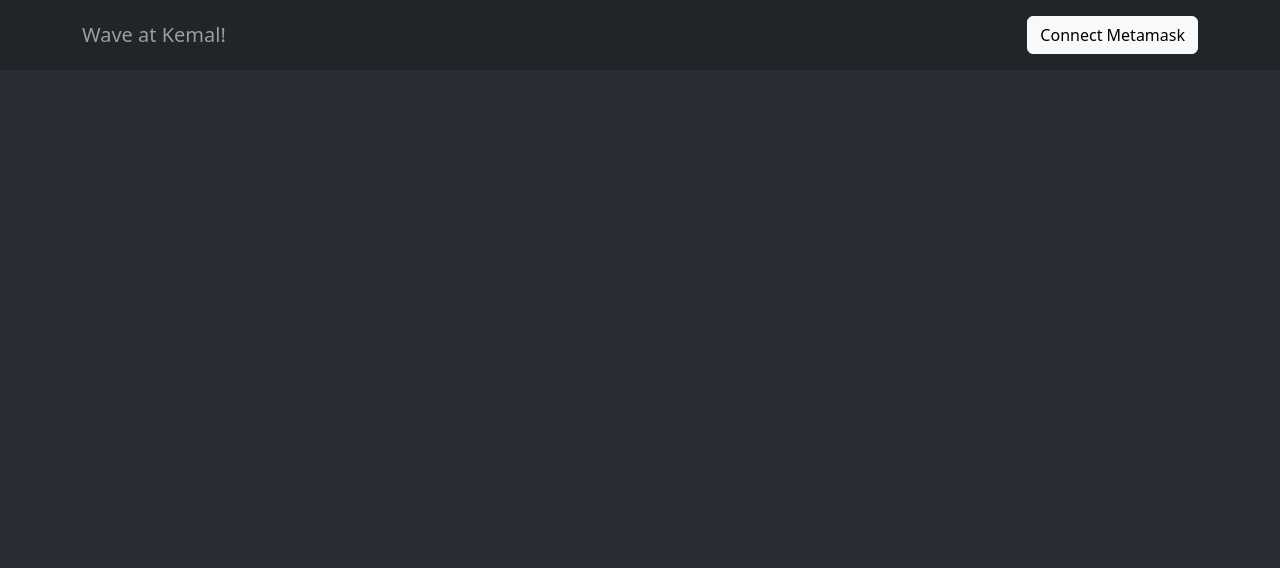
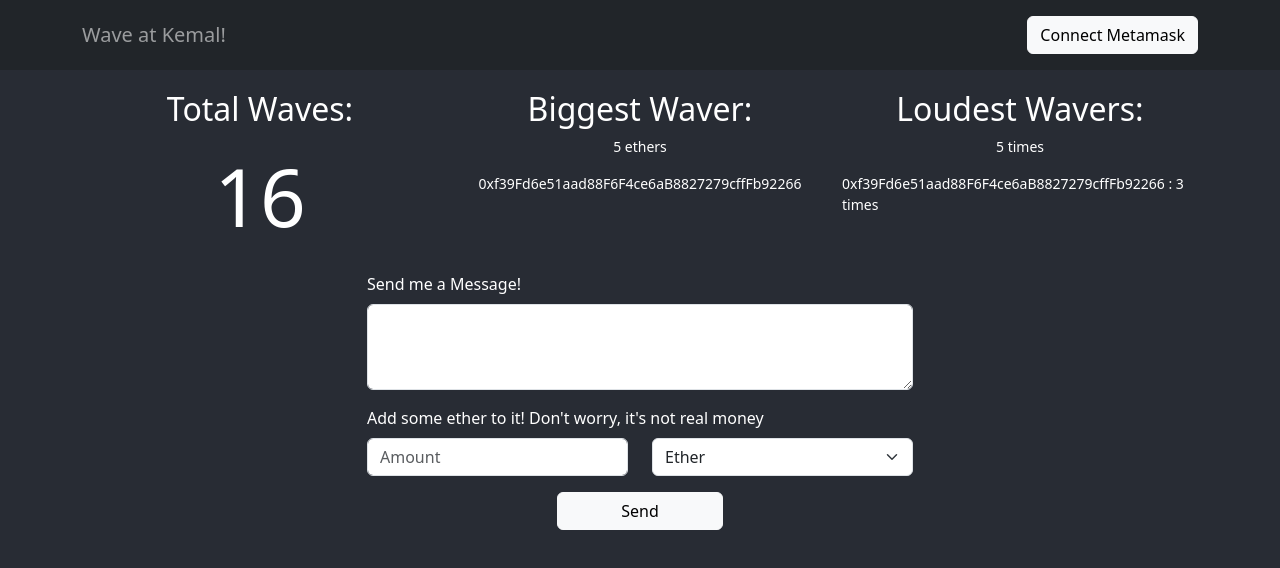
Before and after one commit to ardilgulez/wave-dapp-v2, a React (Create React App) app: page / in a window 1280 px wide. Shown: the top 568 px of the page. Built offline with nearby package versions, Linux system fonts and the light colour scheme.

Commit message:
Improved UI, separated metamask code

```diff
--- a/src/App.js
+++ b/src/App.js
@@ -1,48 +1,27 @@
 import { ethers } from "ethers";
 import { useEffect, useState } from "react";
 import NavBar from "./components/NavBar";
+import Stats from "./components/Stats";
 
 import "./App.css";
+import WaveBox from "./components/WaveBox";
+import { connectWallet, checkUserAccounts } from "./metamask-utils";
 
 const App = () => {
     const [account, setAccount] = useState(null);
-    const connectWallet = async () => {
-        const { ethereum } = window;
-        if (!ethereum) {
-            console.log("Metamask not connected");
-        } else {
-            const accounts = await ethereum.request({
-                method: "eth_requestAccounts",
-            });
-            setAccount(accounts[0]);
-        }
-    };
-
-    const checkUserAccounts = async () => {
-        const { ethereum } = window;
-        if (!ethereum) {
-            console.log("Metamask not connected");
-        } else {
-            let accounts = await ethereum.request({
-                method: "eth_accounts",
-            });
-            setAccount(accounts[0]);
-
-            ethereum.on("accountsChanged", async () => {
-                accounts = await ethereum.enable();
-                const account = accounts[0];
-                setAccount(account);
-            });
-        }
-    };
 
     useEffect(() => {
-        checkUserAccounts();
+        checkUserAccounts(window, setAccount)();
     });
 
     return (
         <div className="App">
-            <NavBar account={account} connectWallet={connectWallet} />
+            <NavBar
+                account={account}
+                connectWallet={connectWallet(window, setAccount)}
+            />
+            <Stats />
+            <WaveBox />
         </div>
     );
 };
--- a/src/components/NavBar.js
+++ b/src/components/NavBar.js
@@ -5,7 +5,6 @@ import Button from "react-bootstrap/Button";
 import "./NavBar.css";
 
 const NavBar = ({ account, connectWallet }) => {
-    console.log(account);
     return (
         <Navbar bg="dark" variant="dark">
             <Container>
--- /dev/null
+++ b/src/components/Stats.css
@@ -0,0 +1,29 @@
+.stats {
+    margin-top: 20px;
+}
+
+.stats-item {
+    font-size: 0.875rem;
+}
+
+.wave-count-column {
+    display: flex;
+    justify-content: flex-start;
+    flex-direction: column;
+    align-items: center;
+}
+
+.wave-count {
+    font-size: 5rem;
+}
+
+.stats-column {
+    display: flex;
+    justify-content: flex-start;
+    align-items: center;
+    flex-direction: column;
+}
+
+.stats-title {
+    justify-self: center;
+}
--- /dev/null
+++ b/src/components/Stats.js
@@ -0,0 +1,38 @@
+import React from "react";
+
+import Col from "react-bootstrap/Col";
+import Container from "react-bootstrap/Container";
+import Row from "react-bootstrap/Row";
+
+import "./Stats.css";
+
+const Stats = () => {
+    return (
+        <div className="stats">
+            <Container>
+                <Row>
+                    <Col lg={4} className="stats-column">
+                        <h2 className="stats-title">Total Waves:</h2>
+                        <p className="wave-count">16</p>
+                    </Col>
+                    <Col lg={4} className="stats-column">
+                        <h2 className="stats-title">Biggest Waver:</h2>
+                        <p className="stats-item">5 ethers</p>
+                        <p className="stats-item">
+                            0xf39Fd6e51aad88F6F4ce6aB8827279cffFb92266
+                        </p>
+                    </Col>
+                    <Col lg={4} className="stats-column">
+                        <h2 className="stats-title">Loudest Wavers:</h2>
+                        <p className="stats-item">5 times</p>
+                        <p className="stats-item">
+                            0xf39Fd6e51aad88F6F4ce6aB8827279cffFb92266 : 3 times
+                        </p>
+                    </Col>
+                </Row>
+            </Container>
+        </div>
+    );
+};
+
+export default Stats;
--- /dev/null
+++ b/src/components/WaveBox.css
@@ -0,0 +1,7 @@
+.wave-box {
+    padding: 25px 0 0 0;
+}
+
+.send-button {
+    width: 100%;
+}
--- /dev/null
+++ b/src/components/WaveBox.js
@@ -0,0 +1,57 @@
+import React from "react";
+import Button from "react-bootstrap/Button";
+import Col from "react-bootstrap/Col";
+import Container from "react-bootstrap/Container";
+import Form from "react-bootstrap/Form";
+import Row from "react-bootstrap/Row";
+import "./WaveBox.css";
+
+const WaveBox = () => {
+    return (
+        <Container>
+            <Row>
+                <Col md={{ span: 6, offset: 3 }}>
+                    <Form>
+                        <Form.Group className="mb-3">
+                            <Form.Label>Send me a Message!</Form.Label>
+                            <Form.Control as="textarea" rows={3} />
+                        </Form.Group>
+                        <Form.Group className="mb-3">
+                            <Form.Label>
+                                Add some ether to it! Don't worry, it's not real
+                                money
+                            </Form.Label>
+                            <Row>
+                                <Col md={6}>
+                                    <Form.Control placeholder="Amount" />
+                                </Col>
+                                <Col md={6}>
+                                    <Form.Select aria-label="Default select example">
+                                        <option value="ether">Ether</option>
+                                        <option value="gwei">Gwei</option>
+                                        <option value="wei">Wei</option>
+                                    </Form.Select>
+                                </Col>
+                            </Row>
+                        </Form.Group>
+                        <Form.Group>
+                            <Row>
+                                <Col md={{ span: 4, offset: 4 }}>
+                                    <Button
+                                        variant="light"
+                                        // style={{ width: "100%" }}
+                                        className="send-button"
+                                    >
+                                        Send
+                                    </Button>
+                                </Col>
+                            </Row>
+                        </Form.Group>
+                    </Form>
+                </Col>
+            </Row>
+        </Container>
+    );
+};
+
+export default WaveBox;
--- a/src/constants.js
+++ /dev/null
@@ -1,4 +0,0 @@
-export const METAMASK_CONNECTION_STATUS = {
-    CONNECTED: "Connected",
-    NOT_CONNECTED: "Not connected",
-};
--- /dev/null
+++ b/src/metamask-utils.js
@@ -0,0 +1,29 @@
+export const connectWallet = (window, setAccount) => async () => {
+    const { ethereum } = window;
+    if (!ethereum) {
+        console.log("Metamask not connected");
+    } else {
+        const accounts = await ethereum.request({
+            method: "eth_requestAccounts",
+        });
+        setAccount(accounts[0]);
+    }
+};
+
+export const checkUserAccounts = (window, setAccount) => async () => {
+    const { ethereum } = window;
+    if (!ethereum) {
+        console.log("Metamask not connected");
+    } else {
+        let accounts = await ethereum.request({
+            method: "eth_accounts",
+        });
+        setAccount(accounts[0]);
+
+        ethereum.on("accountsChanged", async () => {
+            accounts = await ethereum.enable();
+            const account = accounts[0];
+            setAccount(account);
+        });
+    }
+};
```
